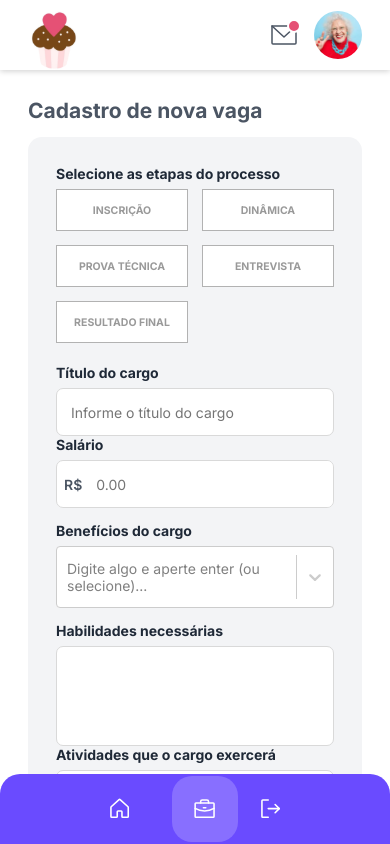
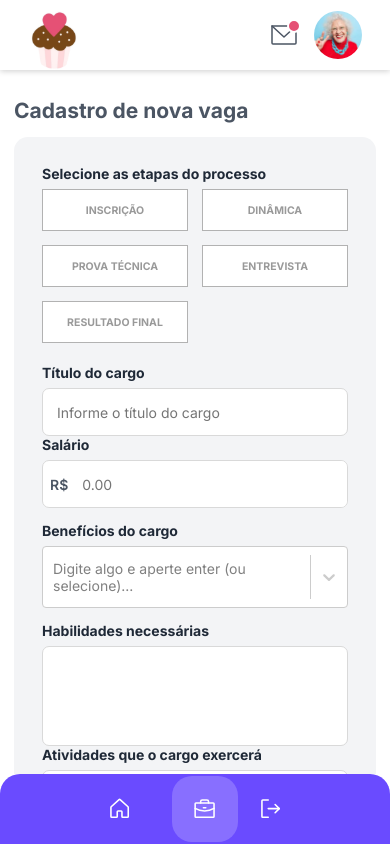
Before and after one commit to jfernandesdev/dona-maria-cupcake, a React (Vite) app: page /nova-vaga in a window 390 px wide. Built offline with nearby package versions, Linux system fonts and the light colour scheme; what @react-pdf/renderer would draw is missing.

Commit message:
FIX: container spacing on mobile devices

```diff
--- a/src/components/Sidebar/index.tsx
+++ b/src/components/Sidebar/index.tsx
@@ -1,4 +1,5 @@
 import { House, Briefcase, SignOut } from 'phosphor-react'
+import { NavLink as NavLinkReact } from 'react-router-dom'
 import { NavLink } from './NavLink'
 
 import IconCupcake from '../../assets/icon-cupcake.svg'
@@ -8,7 +9,9 @@ import styles from './styles.module.scss'
 export function Sidebar() {
   return (
     <nav className={styles.container}>
-      <img src={IconCupcake} className={styles.brandLogo} alt="Cupcake Dona Maria" />
+      <NavLinkReact to='/'>
+        <img src={IconCupcake} className={styles.brandLogo} alt="Cupcake Dona Maria" />
+      </NavLinkReact>
 
       <ul>
         <NavLink href='/' icon={<House/>}  tooltip="Home"/>
--- a/src/layouts/DefaultLayout/styles.module.scss
+++ b/src/layouts/DefaultLayout/styles.module.scss
@@ -10,7 +10,7 @@
 
   @media(max-width: 768px) {
     height: calc(100vh - 10rem);
-    padding: 2rem;
+    padding: 2rem 1rem 3.5rem;
 
     h1 {
       font-size: 1.5rem;
```
